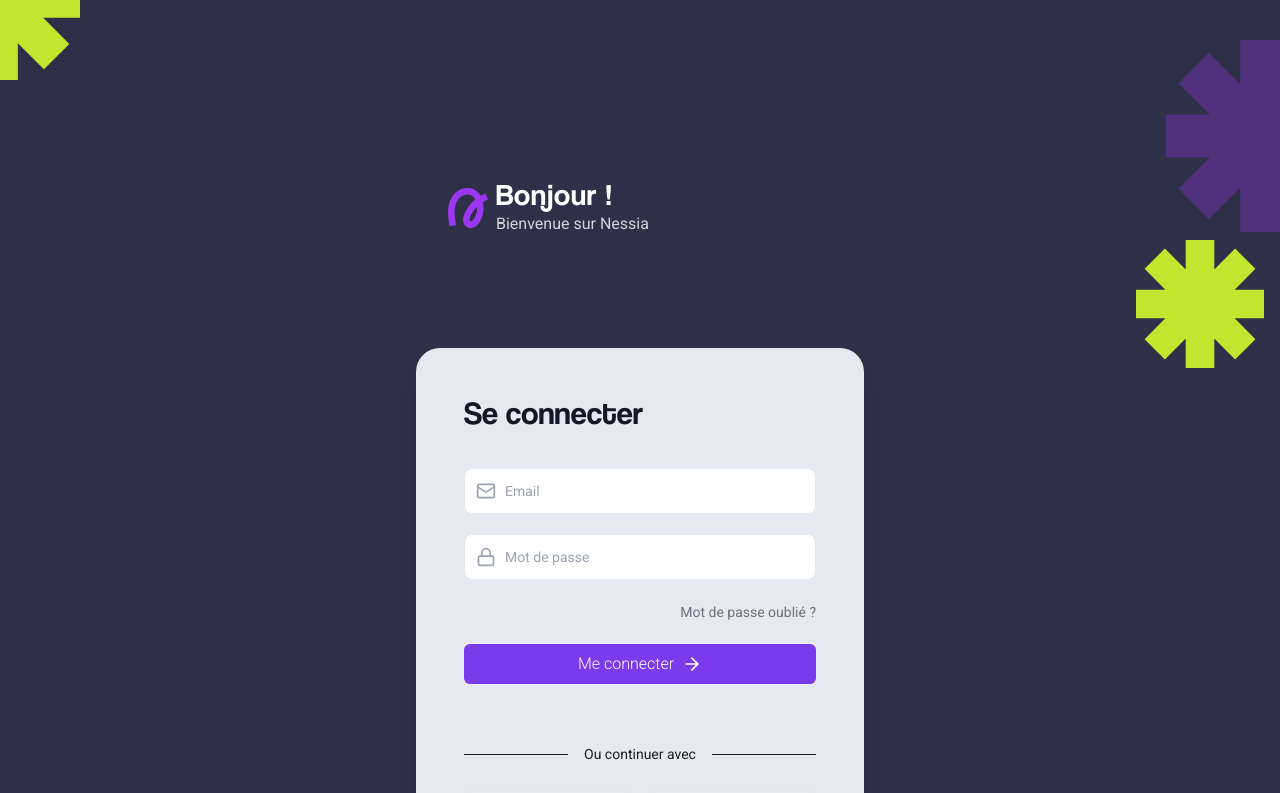
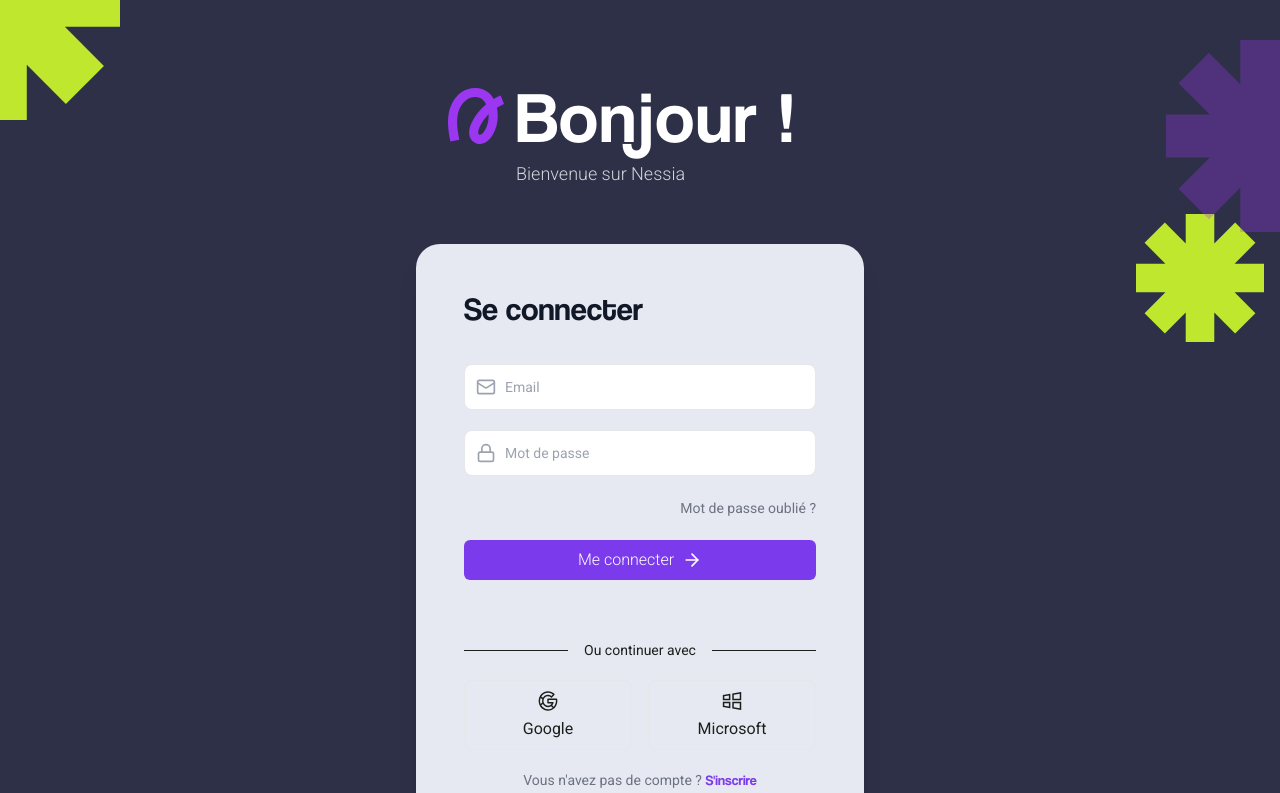
Before and after one commit to GurvanENess/NessIA-frontend, a React (Vite) app: page /login in a window 1280 px wide. Shown: the top 793 px of the page. Built offline with nearby package versions, Linux system fonts and the light colour scheme.

Commit message:
Finished v0 of login page

```diff
--- a/src/pages/Login/index.tsx
+++ b/src/pages/Login/index.tsx
@@ -52,7 +52,7 @@ const Login: React.FC = () => {
       <img
         src="/assets/green_star.svg"
         alt=""
-        className="absolute translate-x-[-50%] translate-y-[-50%] top-0 w-48 h-48 md:w-40 md:h-40"
+        className="absolute translate-x-[-50%] translate-y-[-50%] top-0 w-48 h-48 md:w-60 md:h-60"
         aria-hidden="true"
       />
       <img
@@ -68,21 +68,21 @@ const Login: React.FC = () => {
         aria-hidden="true"
       />
 
-      <div className="flex-1 flex flex-col md:container md:mx-auto md:px-4 md:py-8 md:items-center md:min-h-screen">
+      <div className="flex-1 flex flex-col md:container md:mx-auto md:px-4 md:py-8 md:items-center md:min-h-screen md:justify-center">
         <div className="flex-1 flex flex-col md:flex-none md:max-w-md md:w-full">
           {/* Logo and Welcome text */}
-          <div className="px-8 pt-36 pb-14 md:mt-0 md:mb-12">
-            <div className="flex gap-2 mb-1">
+          <div className="px-8 pt-36 pb-14 md:py-12 ">
+            <div className="flex gap-2 md:gap-3 mb-1">
               <img
                 src="/assets/nessia_logo.svg"
                 alt="Nessia"
-                className="w-10"
+                className="w-10 self-start mt-2 md:w-14"
               />
               <div className="flex flex-col mb-1 justify-between">
-                <h1 className="text-white text-3xl tracking-wide font-coolvetica !font-coolvetica">
+                <h1 className="text-white text-3xl tracking-wide font-coolvetica !font-coolvetica sm:text-6xl md:text-6xl lg:text-7xl">
                   Bonjour !
                 </h1>
-                <p className="text-gray-300 text-md font-sans">
+                <p className="text-gray-300 text-md font-sans font-light md:mt-2 md:text-lg">
                   Bienvenue sur Nessia
                 </p>
               </div>
```
